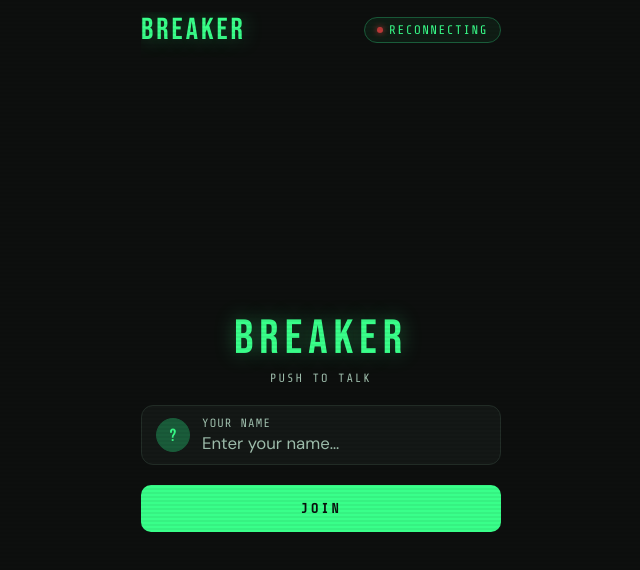
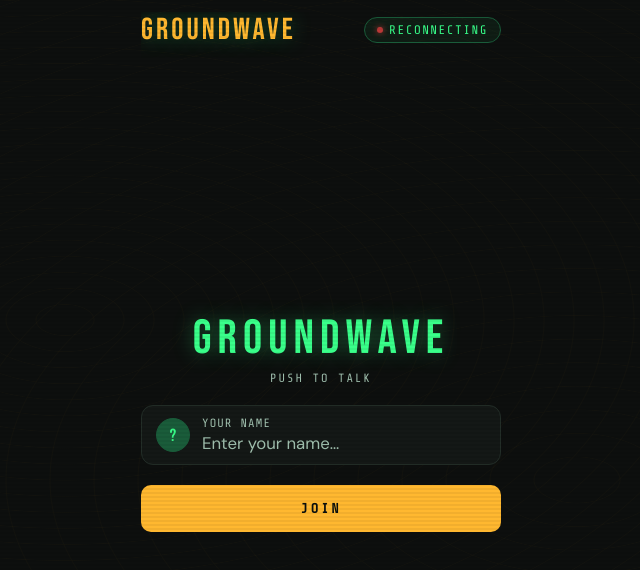
Before and after one commit to jacef8/Phone-Talkie, a website: page index.html in a window 1280 px wide. Shown: the whole page, without its empty margins (319-959 px from the left). Drawn offline with nearby package versions, Linux system fonts and the light colour scheme.

Commit message:
Update index.html

```diff
--- a/index.html
+++ b/index.html
@@ -5,10 +5,10 @@
 <meta name="viewport" content="width=device-width, initial-scale=1.0, user-scalable=no" />
 <meta name="apple-mobile-web-app-capable" content="yes" />
 <meta name="apple-mobile-web-app-status-bar-style" content="black-translucent" />
-<meta name="apple-mobile-web-app-title" content="BREAKER" />
+<meta name="apple-mobile-web-app-title" content="GROUNDWAVE" />
 <meta name="theme-color" content="#39ff8a" />
 <link rel="manifest" href="/manifest.json" />
-<title>BREAKER</title>
+<title>GROUNDWAVE</title>
 <link href="https://fonts.googleapis.com/css2?family=Share+Tech+Mono&family=Bebas+Neue&family=DM+Sans:wght@300;400;500&display=swap" rel="stylesheet" />
 <style>
   :root {
@@ -36,6 +36,9 @@
   body {
     font-size: 16px;
     background: var(--bg);
+    background-image:
+      repeating-radial-gradient(ellipse at 30% 40%, transparent 0px, transparent 28px, rgba(240,165,0,0.025) 29px, transparent 30px),
+      repeating-radial-gradient(ellipse at 70% 60%, transparent 0px, transparent 42px, rgba(240,165,0,0.025) 43px, transparent 44px);
     color: var(--text);
     font-family: var(--body);
     height: 100%;
@@ -45,7 +48,7 @@
     justify-content: flex-start;
     padding: 12px 14px 16px;
     position: relative;
-    overflow: hidden; /* no scrolling */
+    overflow: hidden;
   }
 
   body::before {
@@ -64,7 +67,7 @@
 
   /* ── SHARED ── */
   .header { display: flex; align-items: center; justify-content: space-between; flex-shrink: 0; }
-  .logo { font-family: var(--display); font-size: 1.9rem; letter-spacing: 0.1em; color: var(--green); text-shadow: 0 0 20px rgba(57,255,138,0.35); }
+  .logo { font-family: var(--display); font-size: 1.9rem; color: var(--amber) !important; letter-spacing: 0.1em; color: var(--green); text-shadow: 0 0 20px rgba(57,255,138,0.35); }
   .live-pill {
     display: flex; align-items: center; gap: 6px;
     font-family: var(--mono); font-size: 0.78rem; letter-spacing: 0.12em;
@@ -88,7 +91,7 @@
   .field:focus { border-color: var(--green-dim); }
 
   .btn-green {
-    background: var(--green); color: #0a0f0d;
+    background: var(--amber); color: #0a0f0d;
     border: none; border-radius: 10px; padding: 12px 20px;
     font-family: var(--mono); font-size: 0.85rem; letter-spacing: 0.1em;
     text-transform: uppercase; cursor: pointer;
@@ -149,7 +152,7 @@
   .members-row { background: var(--panel); border: 1px solid var(--border); border-radius: 12px; padding: 9px 14px; display: flex; align-items: center; justify-content: space-between; }
   .avatars { display: flex; align-items: flex-end; gap: 10px; flex-wrap: wrap; }
   .avatar { display: flex; flex-direction: column; align-items: center; gap: 4px; cursor: pointer; }
-  .avatar-circle { width: 44px; height: 44px; border-radius: 50%; border: 2px solid var(--green-dim); display: flex; align-items: center; justify-content: center; font-family: var(--display); font-size: 1.4rem; background: var(--panel3); color: var(--green); transition: all 0.2s; }
+  .avatar-circle { width: 44px; height: 44px; border-radius: 50%; border: 2px solid #3a3020; display: flex; align-items: center; justify-content: center; font-family: var(--display); font-size: 1.4rem; background: var(--panel3); color: var(--amber); transition: all 0.2s; }
   .avatar-name { font-family: var(--mono); font-size: 0.55rem; color: var(--muted); letter-spacing: 1px; text-transform: uppercase; max-width: 44px; overflow: hidden; text-overflow: ellipsis; white-space: nowrap; text-align: center; }
   .avatar-circle.speaking { outline: 2px solid var(--green); outline-offset: 2px; color: var(--green); background: var(--green-dim); }
 
@@ -165,7 +168,7 @@
   .wbar:nth-child(odd){animation-delay:0.07s;} .wbar:nth-child(3n){animation-delay:0.13s;} .wbar:nth-child(5n){animation-delay:0.04s;} .wbar:nth-child(7n){animation-delay:0.17s;}
   .wave-status { font-family: var(--mono); font-size: 0.85rem; letter-spacing: 0.08em; text-transform: uppercase; color: #a8c8b8; white-space: nowrap; min-width: 52px; text-align: right; }
   .wave-status.tx { color: var(--amber); }
-  .wave-status.rx { color: var(--green); }
+  .wave-status.rx { color: var(--amber); }
 
   .history-header { display: flex; align-items: center; justify-content: space-between; padding: 12px 16px 10px; border-bottom: 1px solid var(--border); }
   .msg-item { display: flex; align-items: center; gap: 10px; padding: 8px 14px; border-bottom: 1px solid var(--border); cursor: pointer; transition: background 0.12s; user-select: none; }
@@ -196,7 +199,7 @@
   .ptt-outer.tx .ring:nth-child(2){animation-delay:0.37s;} .ptt-outer.tx .ring:nth-child(3){animation-delay:0.74s;}
   @keyframes ringout { from{transform:scale(0.86);opacity:0.6;} to{transform:scale(1.22);opacity:0;} }
   .ptt-btn { width: 160px; height: 160px; border-radius: 50%; background: radial-gradient(circle at 35% 35%, #1e2a22, #0d1410); border: 2px solid var(--green-dim); cursor: pointer; display: flex; flex-direction: column; align-items: center; justify-content: center; gap: 7px; transition: transform 0.08s ease, border-color 0.1s, box-shadow 0.1s; box-shadow: 0 0 0 8px rgba(57,255,138,0.03), 0 8px 30px rgba(0,0,0,0.5); user-select: none; -webkit-user-select: none; position: relative; z-index: 1; }
-  .ptt-btn:active, .ptt-btn.tx { border-color: var(--amber); transform: scale(0.96); box-shadow: 0 0 0 16px rgba(255,184,48,0.1), 0 0 60px rgba(255,184,48,0.35), 0 4px 14px rgba(0,0,0,0.5); }
+  .ptt-btn:active, .ptt-btn.tx { border-color: var(--amber); transform: scale(0.96); box-shadow: 0 0 0 16px rgba(240,168,32,0.15), 0 0 60px rgba(240,168,32,0.4), 0 4px 14px rgba(0,0,0,0.5); background: #2a2010; }
   .ptt-mic { width: 52px; height: 52px; fill: none; stroke: var(--green); stroke-width: 1.6; stroke-linecap: round; stroke-linejoin: round; transition: stroke 0.1s, transform 0.1s; }
   .ptt-btn.tx .ptt-mic { stroke: var(--amber); transform: scale(1.08); }
   .ptt-sub { font-family: var(--mono); font-size: 0.82rem; letter-spacing: 0.1em; text-transform: uppercase; color: #a0c0ae; transition: color 0.1s; }
@@ -223,7 +226,7 @@
   <div class="screen active" id="screen-rooms">
 
     <div class="header">
-      <div class="logo">BREAKER</div>
+      <div class="logo">GROUNDWAVE</div>
       <div class="live-pill">
         <div class="live-dot" id="conn-dot"></div>
         <span id="conn-label">CONNECTING</span>
@@ -231,14 +234,14 @@
     </div>
 
     <div id="install-banner">
-      <p>Add <span>BREAKER</span> to your home screen for the best experience.</p>
+      <p>Add <span>GROUNDWAVE</span> to your home screen for the best experience.</p>
       <button id="install-btn" onclick="installPWA()">INSTALL</button>
     </div>
 
     <div style="flex:1;display:flex;flex-direction:column;align-items:center;justify-content:center;gap:20px;">
 
       <div style="text-align:center;">
-        <div style="font-family:var(--display);font-size:3rem;letter-spacing:6px;color:var(--green);text-shadow:0 0 20px rgba(57,255,138,0.35);">BREAKER</div>
+        <div style="font-family:var(--display);font-size:3rem;letter-spacing:6px;color:var(--green);text-shadow:0 0 20px rgba(57,255,138,0.35);">GROUNDWAVE</div>
         <div style="font-family:var(--mono);font-size:0.75rem;color:var(--muted);letter-spacing:2px;margin-top:4px;">PUSH TO TALK</div>
       </div>
 
@@ -257,7 +260,7 @@
       </button>
 
       <div id="install-tip" style="display:none;background:var(--panel);border:1px solid var(--border);border-radius:10px;padding:14px 16px;width:100%;box-sizing:border-box;">
-        <div style="font-family:var(--display);font-size:1rem;color:var(--green);letter-spacing:2px;margin-bottom:8px;">📲 INSTALL BREAKER</div>
+        <div style="font-family:var(--display);font-size:1rem;color:var(--green);letter-spacing:2px;margin-bottom:8px;">📲 INSTALL GROUNDWAVE</div>
 
         <!-- Android: install button -->
         <div id="install-tip-android" style="display:none;">
@@ -276,7 +279,7 @@
 
         <!-- Already installed -->
         <div id="install-tip-installed" style="display:none;font-family:var(--mono);font-size:0.65rem;color:var(--muted);">
-          Share BREAKER with your group so they can install it too.
+          Share GROUNDWAVE with your group so they can install it too.
         </div>
 
         <button onclick="document.getElementById('install-tip').style.display='none'" style="margin-top:10px;background:none;border:none;color:var(--muted);font-family:var(--mono);font-size:0.6rem;cursor:pointer;padding:0;text-decoration:underline;">Close</button>
@@ -285,7 +288,7 @@
 
     </div>
 
-    <input id="join-code-input" type="hidden" value="BREAKER"/>
+    <input id="join-code-input" type="hidden" value="GROUNDWAVE"/>
     <input id="create-name-input" type="hidden"/>
     <div id="rooms-container" style="display:none"></div>
     <span id="room-count" style="display:none"></span>
@@ -296,7 +299,7 @@
   <div class="screen" id="screen-room">
 
     <div class="header">
-      <div class="logo">BREAKER</div>
+      <div class="logo">GROUNDWAVE</div>
       <div style="display:flex;align-items:center;gap:8px;">
         <button onclick="shareApp()" style="background:transparent;border:1px solid var(--green-dim);color:var(--green);font-family:var(--mono);font-size:0.6rem;letter-spacing:1px;padding:5px 10px;border-radius:20px;cursor:pointer;">⬆ INVITE</button>
         <div class="live-pill"><div class="live-dot"></div>LIVE</div>
```
